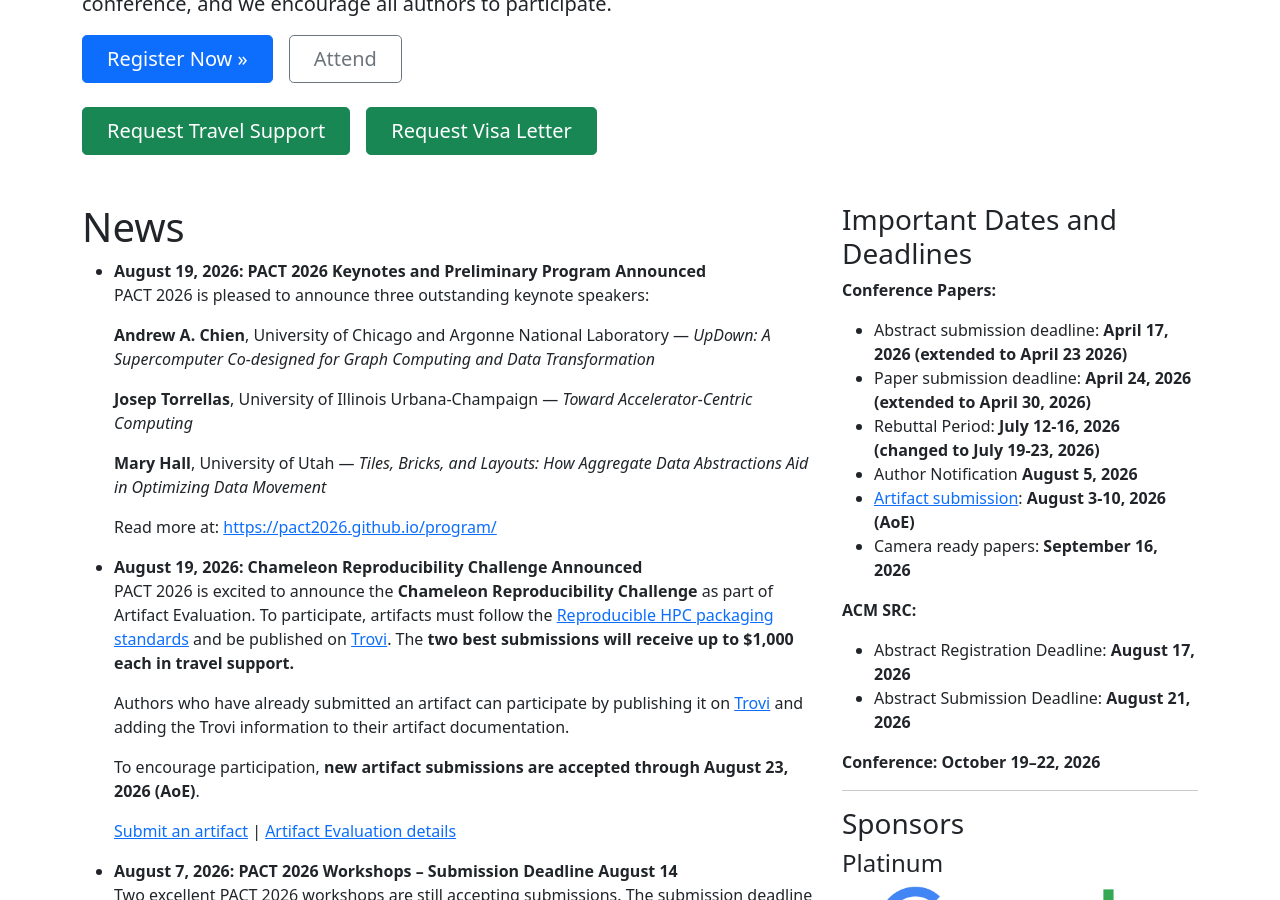
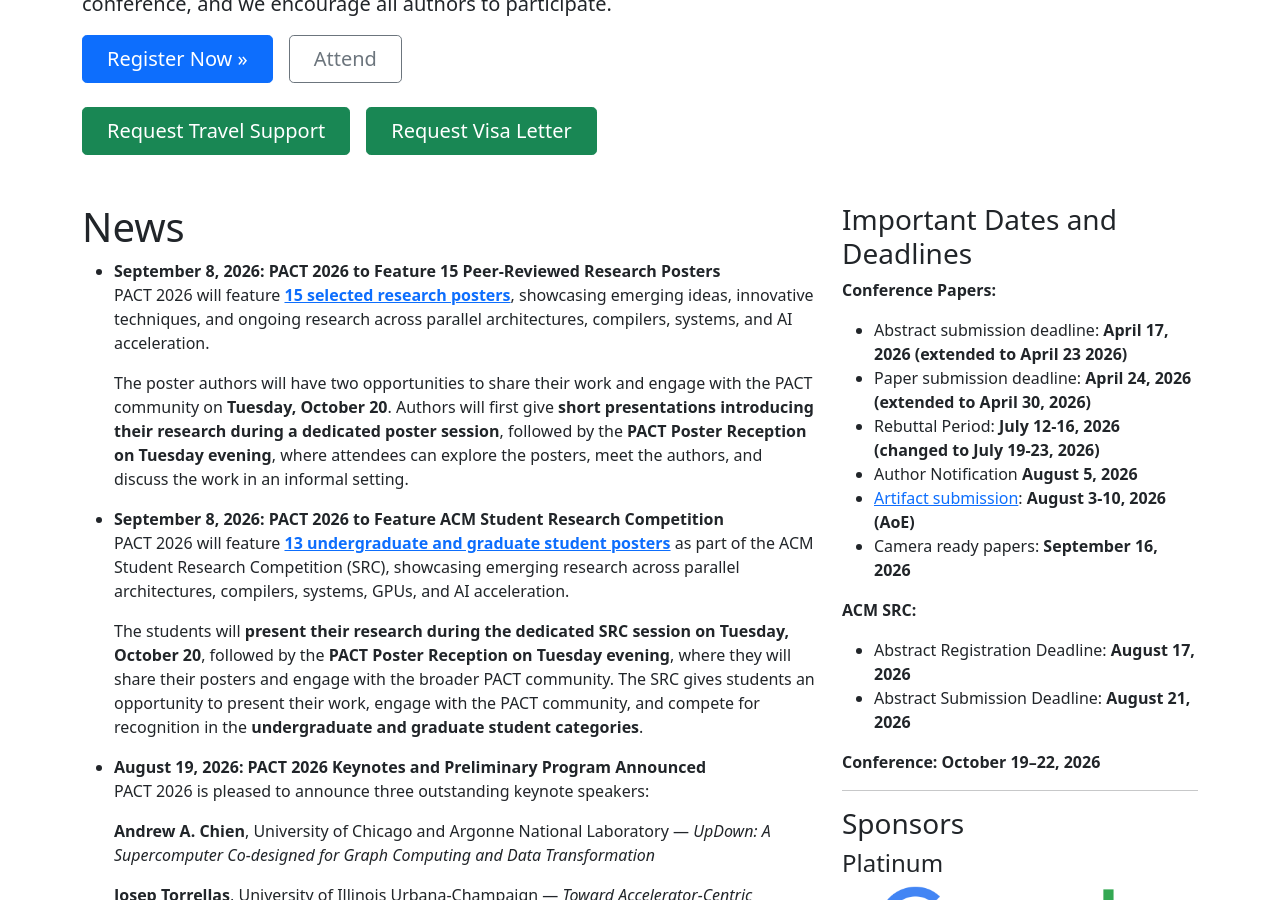
Before and after one commit to pact2026/pact2026.github.io, a Jekyll site: the page built from index.html, in a window 1280 px wide and 900 px high, scrolled down 674 px. Built offline with Jekyll 4.4.1, drawn with Linux system fonts in a browser that asks for light colours.

```diff
--- a/_includes/index_news.html
+++ b/_includes/index_news.html
@@ -1,5 +1,23 @@
 <h1>News</h1>
 <ul>
+    <li>
+        <b>September 8, 2026: PACT 2026 to Feature 15 Peer-Reviewed Research Posters</b>
+        <p>
+            PACT 2026 will feature <a href="https://pact2026.github.io/program/#research-posters" target="_blank"><b>15 selected research posters</b></a>, showcasing emerging ideas, innovative techniques, and ongoing research across parallel architectures, compilers, systems, and AI acceleration.
+        </p>
+        <p>
+            The poster authors will have two opportunities to share their work and engage with the PACT community on <b>Tuesday, October 20</b>. Authors will first give <b>short presentations introducing their research during a dedicated poster session</b>, followed by the <b>PACT Poster Reception on Tuesday evening</b>, where attendees can explore the posters, meet the authors, and discuss the work in an informal setting.
+        </p>
+    </li>
+    <li>
+        <b>September 8, 2026: PACT 2026 to Feature ACM Student Research Competition</b>
+        <p>
+            PACT 2026 will feature <a href="https://pact2026.github.io/program/#acm-src-posters" target="_blank"><b>13 undergraduate and graduate student posters</b></a> as part of the ACM Student Research Competition (SRC), showcasing emerging research across parallel architectures, compilers, systems, GPUs, and AI acceleration.
+        </p>
+        <p>
+            The students will <b>present their research during the dedicated SRC session on Tuesday, October 20</b>, followed by the <b>PACT Poster Reception on Tuesday evening</b>, where they will share their posters and engage with the broader PACT community. The SRC gives students an opportunity to present their work, engage with the PACT community, and compete for recognition in the <b>undergraduate and graduate student categories</b>.
+        </p>
+    </li>
     <li>
         <b>August 19, 2026: PACT 2026 Keynotes and Preliminary Program Announced</b>
         <p>
```
Also changed, not shown: program/index.md (+16 -0 lines), images/people/sury.png (added).
